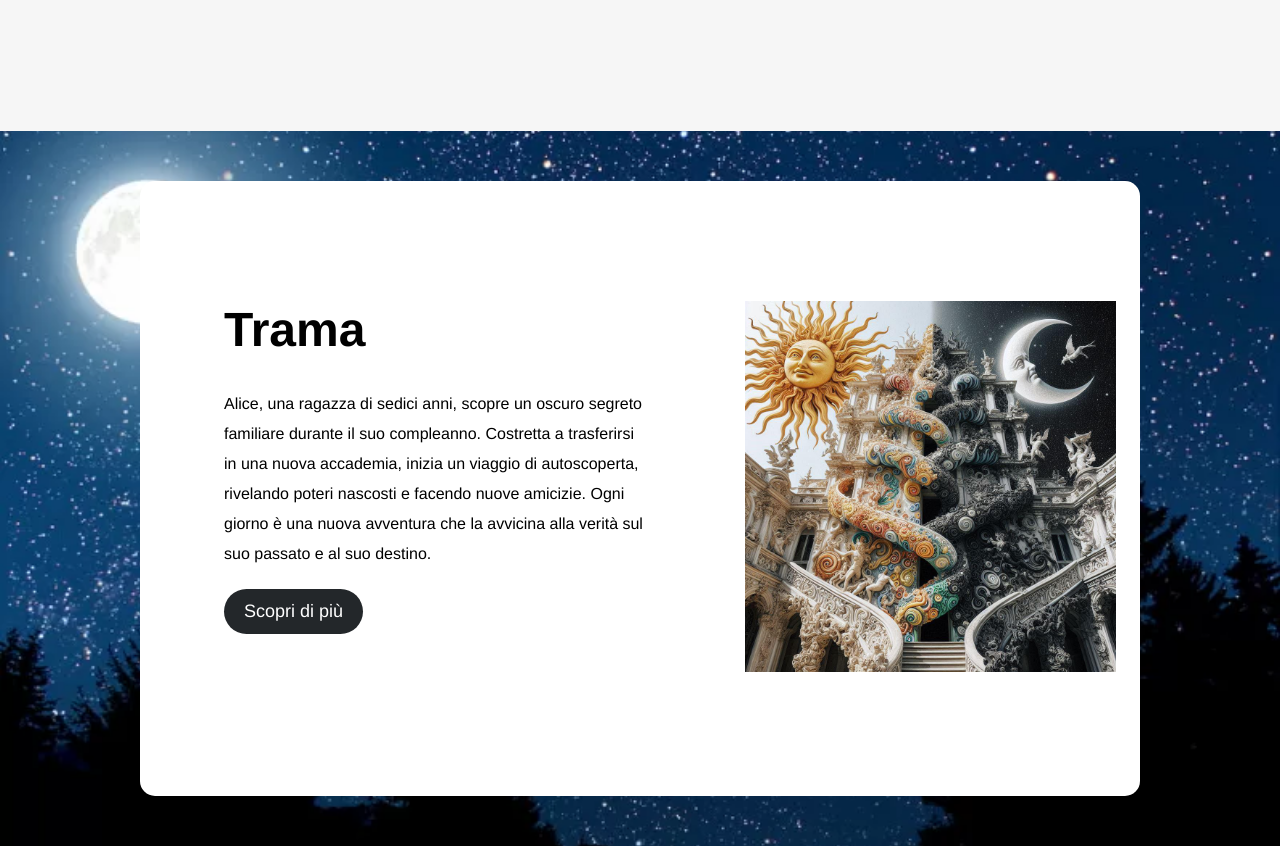
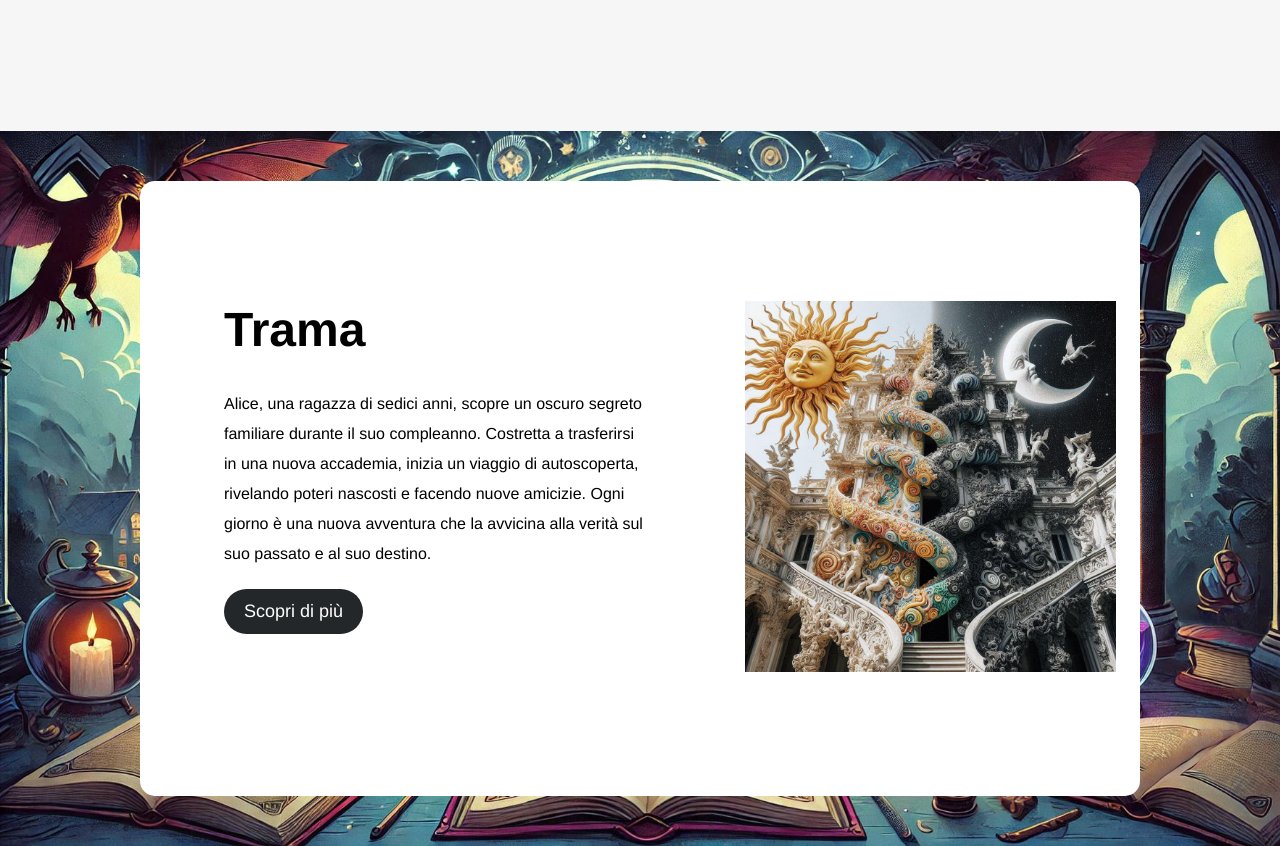
Before and after one commit to Effy9314/alice-web, a plain HTML site: page index.html in a window 1280 px wide. Shown: the part 2080-2926 px from the top of the page. Drawn offline with Linux system fonts and the light colour scheme.

Commit message:
Add files via upload

```diff
--- a/css/style.css
+++ b/css/style.css
@@ -233,7 +233,7 @@ Main
 }
 
 .trama {
-    background-image: url(../img/notte.webp);
+    background-image: url(../img/notte.jpeg);
     background-repeat: no-repeat;
     background-size: cover;
     background-position: center;
```
